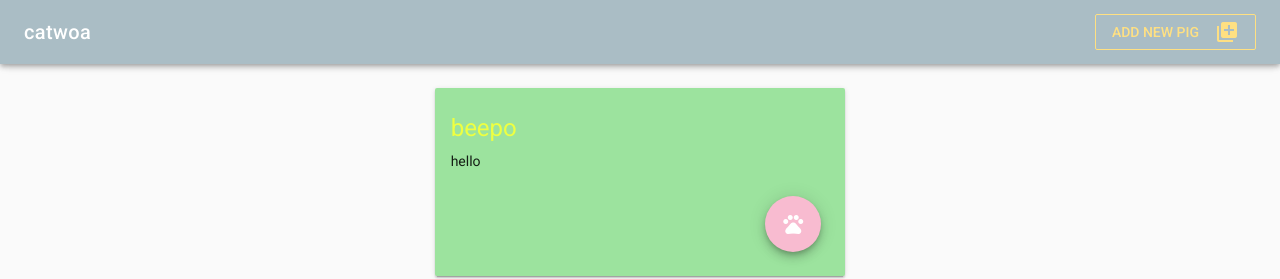
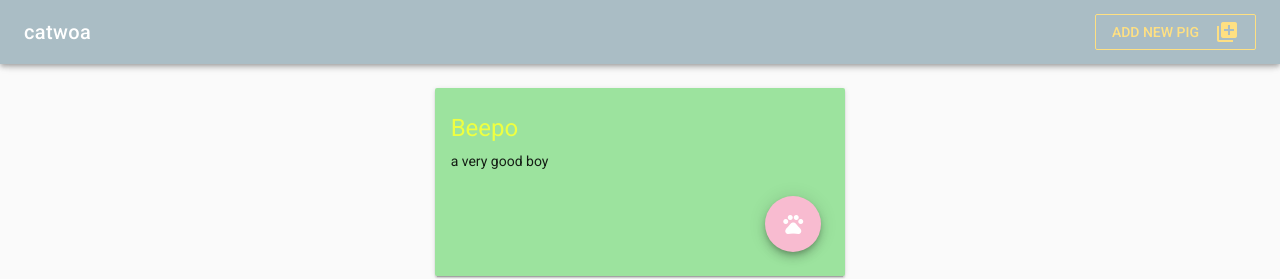
Before and after one commit to tessaSAC/catwoa, a Vue app: page / in a window 1280 px wide. Shown: the top 279 px of the page. Built offline with nearby package versions, Linux system fonts and the light colour scheme.

Commit message:
updates starter bb

```diff
--- a/src/App.vue
+++ b/src/App.vue
@@ -46,7 +46,7 @@ export default {
   },
 
   data: _ => ({
-    currentPigs: [ { name: 'beepo', desc: 'hello' } ],
+    currentPigs: [ { name: 'Beepo', desc: 'a very good boy' } ],
 
     numAdopted: 0,
 
```
